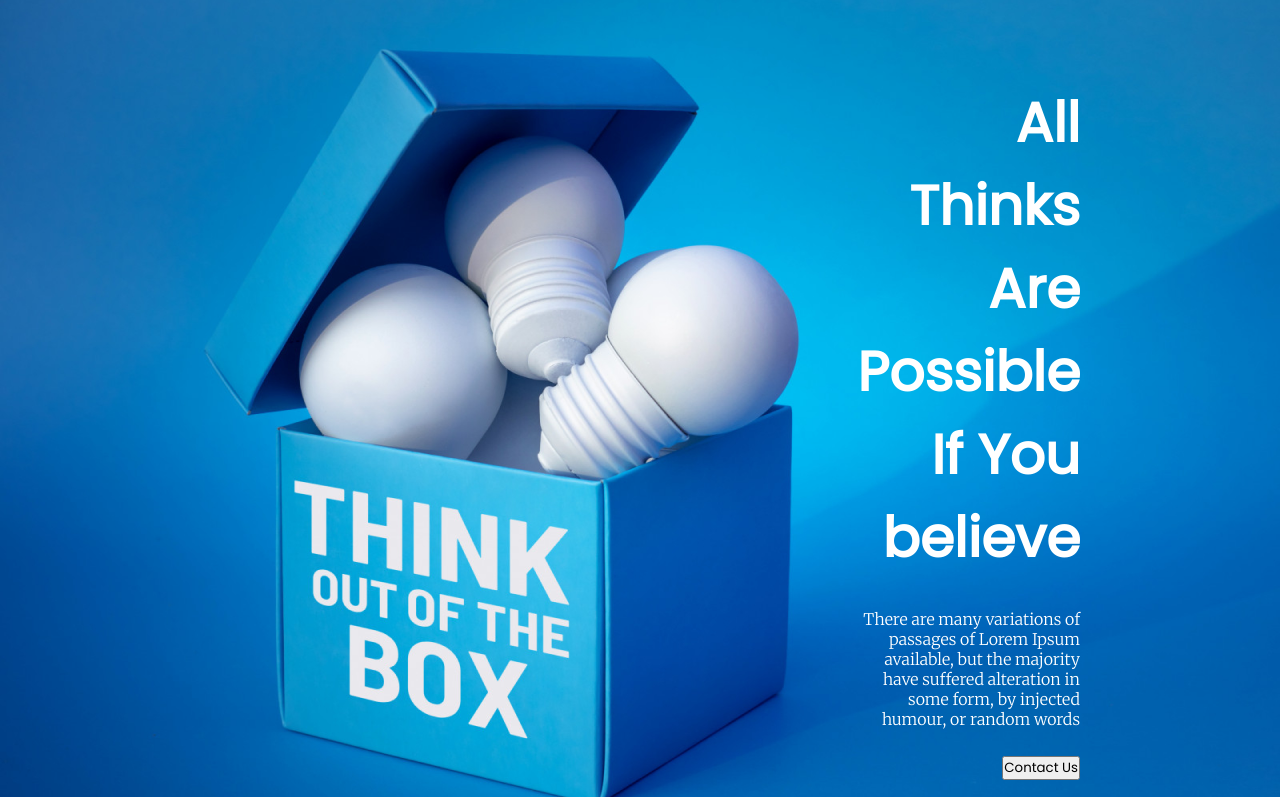
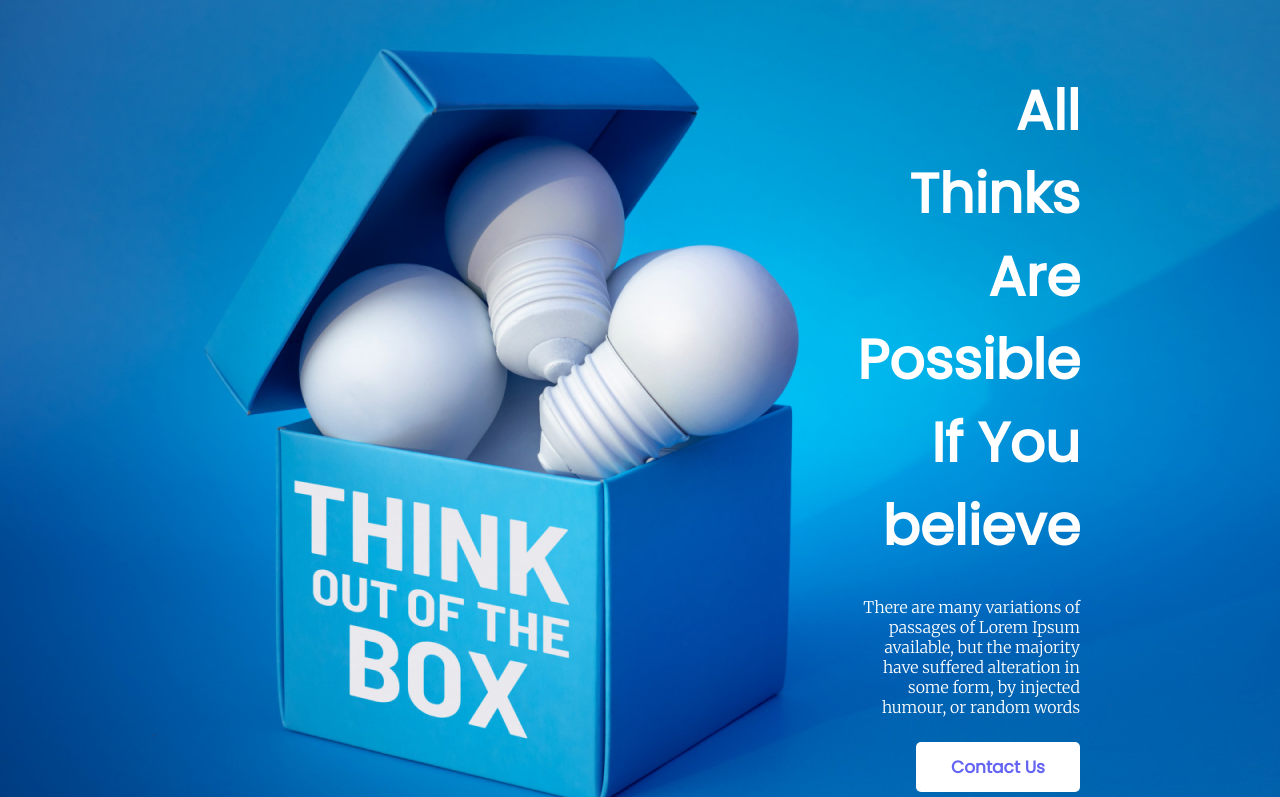
Before and after one commit to KhalidHussain500/New-year-web-repo, a plain HTML site: page Index.html in a window 1280 px wide. Shown: the top 797 px of the page. Drawn offline with Linux system fonts and the light colour scheme.

Commit message:
styles added

```diff
--- a/Index.html
+++ b/Index.html
@@ -15,7 +15,7 @@
                 available, but the majority have suffered alteration in some
                 form, by injected humour, or random words</p><br>
 
-            <button>Contact Us</button>
+            <button class="btn">Contact Us</button>
 
         </div>
 
@@ -23,7 +23,7 @@
 
     <div class="year-container">
         <img src="images/person.png" alt="person">
-        <div class="perg">
+        <div class="passage">
             <h1>My failures of
                 previous year</h1>
                 <p>Contrary to popular belief, Lorem Ipsum is not
--- a/Styles/style.css
+++ b/Styles/style.css
@@ -17,9 +17,20 @@
 
 }
 .Text-container{
-    margin: 260px 200px 200px 900px;
+    margin: 260px 200px 200px 850px;
     color: white;
 
+}
+.btn{
+    height: 50px;
+    padding-left: 35px;
+    padding-right: 35px;
+    background-color: white;
+    color: rgb(100, 100, 243);
+    border: 0;
+    border-radius: 5px;
+    font-weight: bold;
+    font-size: 17px;
 }
 .year-container{
     width: 100%;
@@ -27,6 +38,6 @@
     display: flex;
     justify-content: space-between;
 }
-.perg{
+.passage{
     background-color: blueviolet;
 }
```
